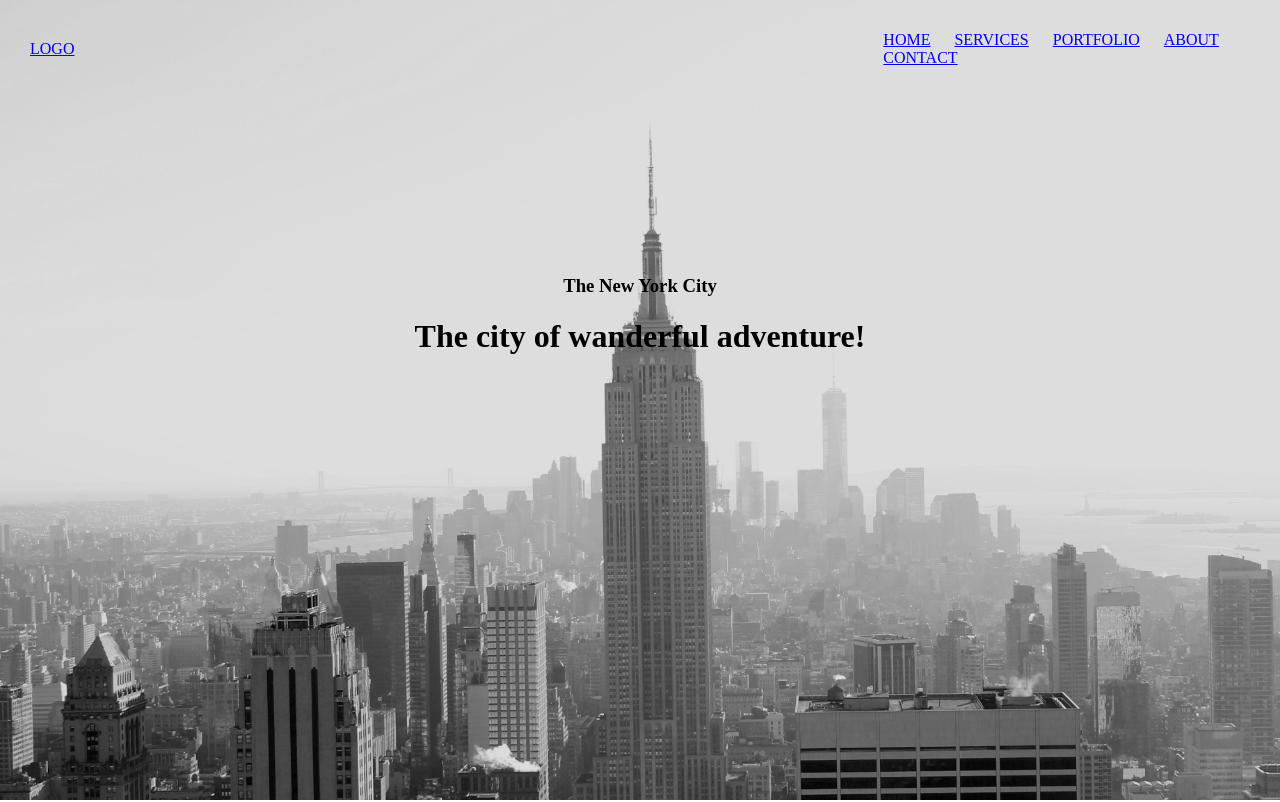
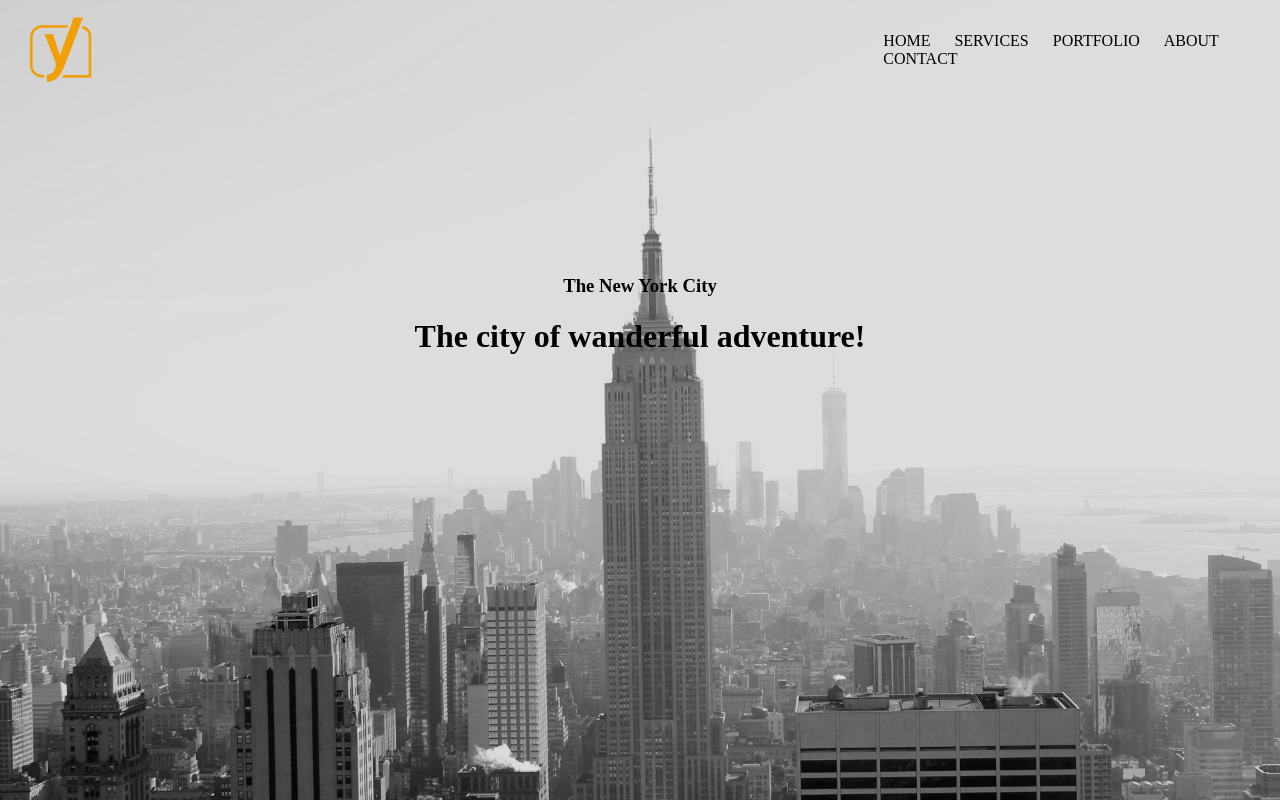
Before and after one commit to Oskar-Michal-Rykowski/easy-project-web, a website: page index.html in a window 1280 px wide. Shown: the top 802 px of the page. Drawn offline with Linux system fonts and the light colour scheme.

Commit message:
Add logo and hover to navigation

```diff
--- a/index.html
+++ b/index.html
@@ -10,12 +10,12 @@
   </head>
 
   <body>
-    <div class="front-page">
+    <header class="front-page">
 
         <nav class="container">
             <div class="row">
                 <div class="col-8 brand-logo">
-                    <a href=#>LOGO</a>
+                    <a href=#><i class="fab fa-yoast"></i></a>
                 </div>
                 <div class="col-4 menu">
                     <ul>
@@ -28,13 +28,15 @@
                 </div>
             </div>
         </nav>
-    <div class="slogans">
-        <h3>The New York City</h3>
-        <h1>The city of wanderful adventure!</h1>
-    </div>
-    </div>
 
-    <div class="city-goals">
+        <div class="slogans">
+            <h3>The New York City</h3>
+            <h1>The city of wanderful adventure!</h1>
+        </div>
+
+    </header>
+
+    <section class="city-goals">
 
       <div class="city-goals-title">
         <h1>City Goals</h1>
@@ -59,11 +61,10 @@
                 <p>The global capital city of business</p>
             </div>
           </div>
-      </div>
+        </div>
+    </section>
 
-    </div>
-
-    <div class="resources">
+    <section class="resources">
 
         <div class="city-goals-title">
           <h1>Resources</h1>
@@ -117,7 +118,7 @@
 
             </div>
         </div>
-    </div>
+    </section>
 
     <footer class="row">
         <div class="col">
--- a/sass/style.scss
+++ b/sass/style.scss
@@ -16,6 +16,18 @@ body {
 }
 
 /*Front page*/
+
+.brand-logo i {
+  font-size: 70px;
+}
+
+.brand-logo a {
+  color: $color-one;
+}
+
+.brand-logo a:hover {
+  color: $color-two;
+}
 
 .front-page {
   height: 100vh;
@@ -51,6 +63,15 @@ nav ul li {
   display: inline-block;
   margin-left: 20px;
   text-align: left;
+}
+
+nav ul li a {
+  text-decoration: none;
+  color: black;
+}
+
+nav ul li a:hover {
+  color: $color-one;
 }
 
 .front-page {
```
Also changed, not shown: css/style.css, 1 other file.
